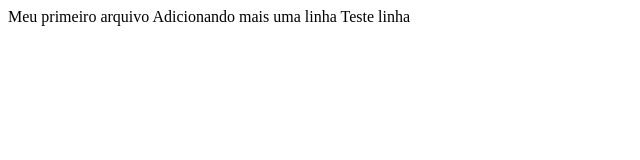
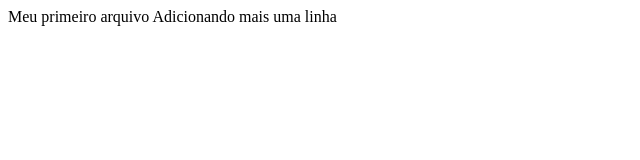
Before and after one commit to francielemsilva/meu_projeto_versionado, a plain HTML site: page index.html in a window 1280 px wide. Shown: the full height of the page, 0-640 px from the left. Drawn offline with Linux system fonts and the light colour scheme.

Commit message:
removendo o Teste linha

```diff
--- a/index.html
+++ b/index.html
@@ -2,6 +2,5 @@
 <boby>
 Meu primeiro arquivo
 Adicionando mais uma linha
-Teste linha
 </body>
 </html>
```
